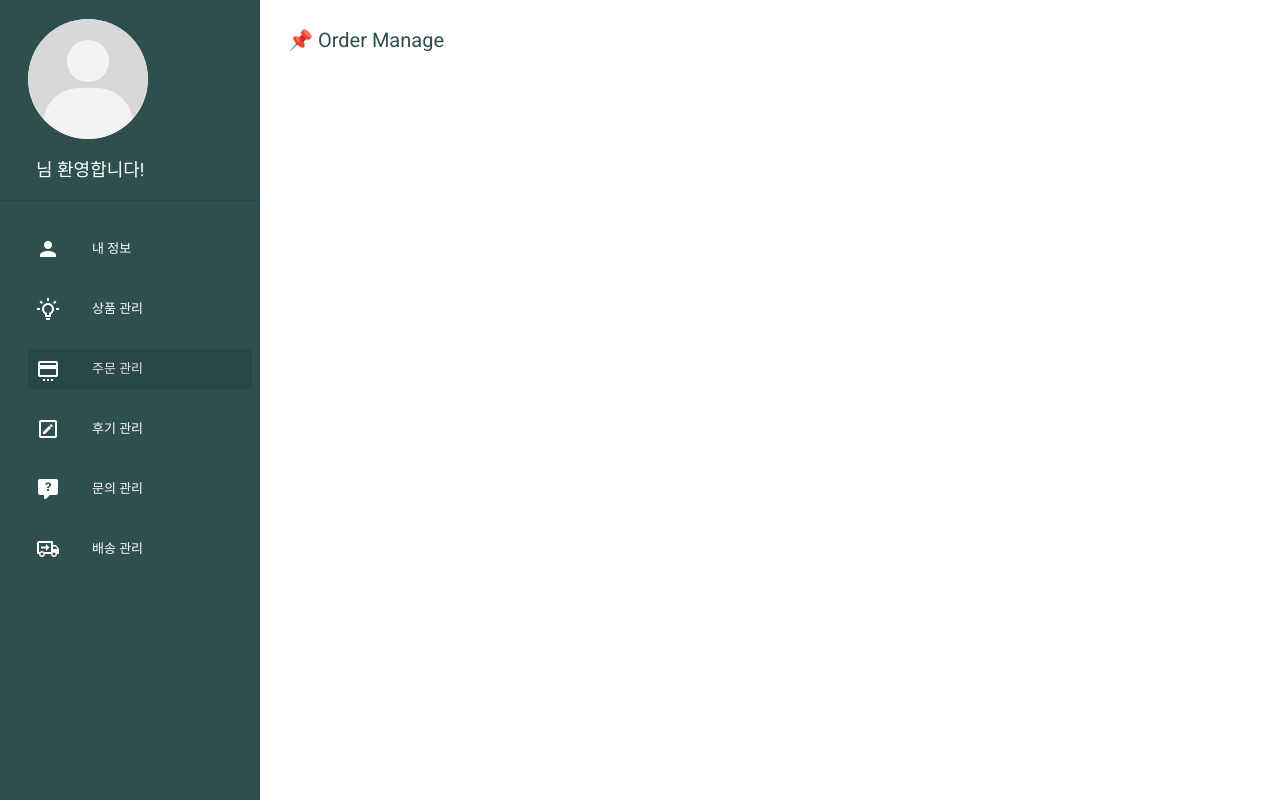
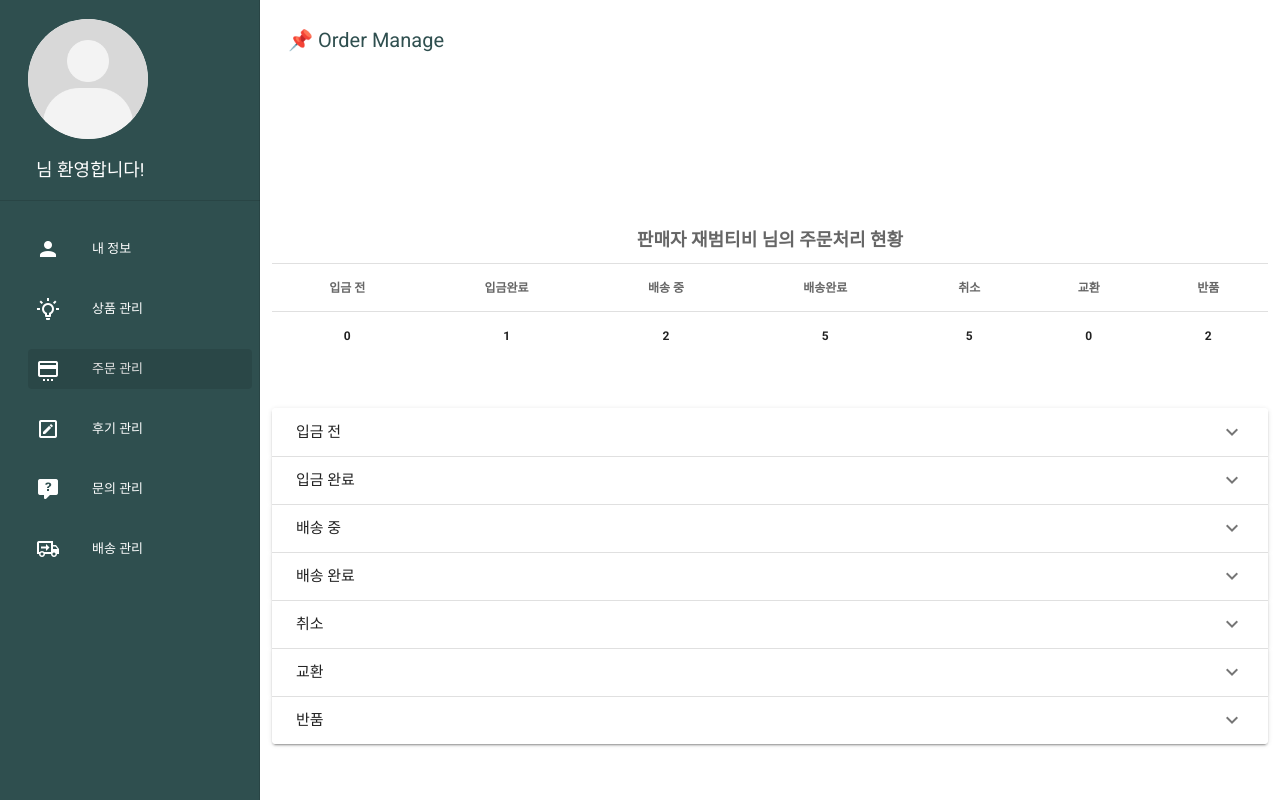
Before and after one commit to EDDI-RobotAcademy/Eddi-T1, a Vue app in the folder vue/frontend/: page /order-manage in a window 1280 px wide. Built offline with nearby package versions, Linux system fonts and the light colour scheme.

Commit message:
feat: [임재범] 판매자 주문관리 페이지 UI [DIY-SALES-WEB-UI 16]

```diff
--- /dev/null
+++ b/vue/frontend/src/components/orderStatus/OrderStatusChangeButton.vue
@@ -0,0 +1,51 @@
+<template>
+  <div>
+    <v-row justify="center">
+      <v-menu transition="slide-x-transition">
+        <template v-slot:activator="{ on, attrs }">
+          <v-btn
+              color="primary"
+              class="ma-2"
+              v-bind="attrs"
+              v-on="on"
+          >
+            주문 상태 변동
+          </v-btn>
+        </template>
+        <v-list>
+          <v-list-item
+              v-for="(orderStatus, index) in orderStatusList" :key="index"
+              link
+          >
+            <v-list-item-title>
+              {{ orderStatus.title }}
+            </v-list-item-title>
+          </v-list-item>
+        </v-list>
+      </v-menu>
+    </v-row>
+  </div>
+</template>
+
+<script>
+export default {
+  name: "OrderStatusChangeButton",
+  data (){
+    return{
+      orderStatusList: [
+        { title: '입금 전'},
+        { title: '입금 완료'},
+        { title: '배송 중'},
+        { title: '배송 완료'},
+        { title: '취소'},
+        { title: '교환'},
+        { title: '환불'},
+      ]
+    }
+  }
+}
+</script>
+
+<style scoped>
+
+</style>
--- /dev/null
+++ b/vue/frontend/src/components/orderStatus/OrderStatusForm.vue
@@ -0,0 +1,88 @@
+<template>
+  <v-expansion-panel>
+    <v-expansion-panel-header>{{Status}}</v-expansion-panel-header>
+    <v-expansion-panel-content>
+      <v-simple-table>
+        <template v-slot:default>
+          <thead>
+          <tr>
+            <th class="text-center">
+              주문일자
+            </th>
+            <th class="text-center">
+              구매자 닉네임
+            </th>
+            <th class="text-center">
+              상품정보
+            </th>
+            <th class="text-center">
+              수량
+            </th>
+            <th class="text-center">
+              총액
+            </th>
+            <th class="text-center">
+              상태
+            </th>
+            <th class="text-center">
+              주문 상태 변동
+            </th>
+          </tr>
+          </thead>
+
+          <tbody v-for="(item, i) in ProductLists" :key="i" >
+
+          <tr>
+            <th class="text-center">
+              {{item.date}}
+            </th>
+            <th class="text-center">
+              {{item.buyer}}
+            </th>
+            <th class="text-center">
+              {{item.productInformation}}
+            </th>
+            <th class="text-center">
+              {{item.amount}}
+            </th>
+            <th class="text-center">
+              {{item.totalPrice}}
+            </th>
+            <th class="text-center">
+              {{item.status}}
+            </th>
+            <th class="text-center">
+              <order-status-change-button/>
+            </th>
+          </tr>
+
+          </tbody>
+
+        </template>
+      </v-simple-table>
+    </v-expansion-panel-content>
+  </v-expansion-panel>
+</template>
+
+<script>
+
+import OrderStatusChangeButton from "@/components/orderStatus/OrderStatusChangeButton";
+export default {
+  name: "orderStatusForm",
+  components: {OrderStatusChangeButton},
+  props:{
+    Status:{
+      type:String
+    },
+
+    ProductLists:{
+      type:Array
+    }
+
+  }
+}
+</script>
+
+<style scoped>
+
+</style>
--- a/vue/frontend/src/components/seller/OrderManageForm.vue
+++ b/vue/frontend/src/components/seller/OrderManageForm.vue
@@ -11,14 +11,187 @@
       </v-toolbar-title>
     </v-app-bar>
 
+    <v-simple-table>
+      <template v-slot:default>
+        <thead>
+        <tr>
+          <th class="text-center">
+            <h2>판매자 {{ Seller }} 님의 주문처리 현황</h2>
+          </th>
+        </tr>
+        </thead>
+      </template>
+    </v-simple-table>
+
+    <v-simple-table>
+      <template v-slot:default>
+        <thead>
+        <tr>
+          <th class="text-center">
+            입금 전
+          </th>
+          <th class="text-center">
+            입금완료
+          </th>
+          <th class="text-center">
+            배송 중
+          </th>
+          <th class="text-center">
+            배송완료
+          </th>
+          <th class="text-center">
+            취소
+          </th>
+          <th class="text-center">
+            교환
+          </th>
+          <th class="text-center">
+            반품
+          </th>
+        </tr>
+        </thead>
+        <tbody>
+        <tr>
+          <th class="text-center">
+            {{beforeDepositAmount}}
+          </th>
+          <th class="text-center">
+            {{afterDepositAmount}}
+          </th>
+          <th class="text-center">
+            {{inDeliveryAmount}}
+          </th>
+          <th class="text-center">
+            {{deliveryCompletedAmount}}
+          </th>
+          <th class="text-center">
+            {{deliveryCanceledAmount}}
+          </th>
+          <th class="text-center">
+            {{exchangedAmount}}
+          </th>
+          <th class="text-center">
+            {{returnedAmount}}
+          </th>
+        </tr>
+        </tbody>
+      </template>
+    </v-simple-table><br/><br/>
+
+
+    <v-expansion-panels focusable>
+
+      <!--입금 전-->
+      <OrderStatusForm :status="beforeDeposit" :product-lists="beforeDepositList"></OrderStatusForm>
+
+      <!--입금 완료-->
+      <OrderStatusForm :status="afterDeposit" :product-lists="afterDepositList"></OrderStatusForm>
+
+      <!--배송 중-->
+      <OrderStatusForm :status="inDelivery" :product-lists="inDeliveryList"></OrderStatusForm>
+
+      <!--배송 완료-->
+      <OrderStatusForm :status="deliveryCompleted" :product-lists="deliveryCompletedList"></OrderStatusForm>
+
+      <!--취소-->
+      <OrderStatusForm :status="deliveryCanceled" :product-lists="deliveryCanceledList"></OrderStatusForm>
+
+      <!--교환-->
+      <OrderStatusForm :status="exchanged" :product-lists="exchangedList"></OrderStatusForm>
+
+      <!--반품-->
+      <OrderStatusForm :status="returned" :product-lists="returnedList"></OrderStatusForm>
+
+    </v-expansion-panels>
+
   </v-container>
 </template>
 
 <script>
 import SellerNavi from "@/components/seller/SellerNavi";
+import OrderStatusForm from "@/components/orderStatus/OrderStatusForm";
+import {mapActions, mapState} from "vuex";
 export default {
   name: "OrderManageForm",
-  components: {SellerNavi}
+  components: {OrderStatusForm, SellerNavi},
+  props: {
+
+  },
+  computed: {
+    ...mapState([
+      'inDeliveryList'
+    ]),
+
+  },
+  data () {
+    return {
+
+      beforeDeposit: "입금 전",
+      afterDeposit: "입금 완료",
+      inDelivery: "배송 중",
+      deliveryCompleted: "배송 완료",
+      deliveryCanceled: "취소",
+      exchanged: "교환",
+      returned: "반품",
+
+
+      Seller: "재범티비",
+
+      beforeDepositAmount: 0,
+      afterDepositAmount: 1,
+      inDeliveryAmount: 2,
+      deliveryCompletedAmount: 5,
+      deliveryCanceledAmount: 5,
+      exchangedAmount: 0,
+      returnedAmount: 2,
+
+
+      beforeDepositList:[],
+
+      afterDepositList:[
+        {date: "2022-12-12", buyer: "woqja123", productInformation: "핫초코", amount: 10, totalPrice: 15000, status:"입금 완료" },
+      ],
+
+      /*
+      inDeliveryList: [
+        {date: "2022-12-12", buyer: "ljb123", productInformation: "바닐라빈", amount: 1, totalPrice: 3700, status:"배송 중" },
+        {date: "2022-12-13", buyer: "ljb8194", productInformation: "아이스라떼", amount: 1, totalPrice: 3500, status:"배송 중" },
+      ],
+*/
+      deliveryCompletedList: [
+        {date: "2022-12-12", buyer: "jbtv1", productInformation: "차카니", amount: 1, totalPrice: 500, status:"배송 완료" },
+        {date: "2022-12-12", buyer: "jbtv2", productInformation: "와우", amount: 1, totalPrice: 500, status:"배송 완료" },
+        {date: "2022-12-12", buyer: "jbtv3", productInformation: "자일리톨", amount: 1, totalPrice: 2000, status:"배송 완료" },
+        {date: "2022-12-12", buyer: "jbtv4", productInformation: "밭두렁", amount: 1, totalPrice: 500, status:"배송 완료" },
+        {date: "2022-12-12", buyer: "jbtv5", productInformation: "예감", amount: 1, totalPrice: 1800, status:"배송 완료" },
+      ],
+
+      deliveryCanceledList: [
+        {date: "2022-12-12", buyer: "jbtv11", productInformation: "슬라임메론빵", amount: 1, totalPrice: 2000, status:"취소" },
+        {date: "2022-12-12", buyer: "jbtv22", productInformation: "주황버섯빵", amount: 1, totalPrice: 2500, status:"취소" },
+        {date: "2022-12-12", buyer: "jbtv33", productInformation: "좀비버섯빵", amount: 1, totalPrice: 3300, status:"취소" },
+        {date: "2022-12-12", buyer: "jbtv44", productInformation: "루팡빵", amount: 1, totalPrice: 2500, status:"취소" },
+        {date: "2022-12-12", buyer: "jbtv55", productInformation: "예티빵", amount: 1, totalPrice: 4000, status:"취소" },
+      ],
+
+      exchangedList: [],
+
+      returnedList: [
+        {date: "2022-12-12", buyer: "jbtva", productInformation: "뿔버섯샌드", amount: 1, totalPrice: 2500, status:"반품" },
+        {date: "2022-12-12", buyer: "jbtvb", productInformation: "자쿰손파이", amount: 1, totalPrice: 4000, status:"반품" },
+      ],
+
+
+    }
+  },
+  mounted() {
+    this.requestInDeliveryListFromSpring()
+  },
+  methods:{
+    ...mapActions([
+      'requestInDeliveryListFromSpring'
+    ])
+  },
 }
 </script>
 
```
